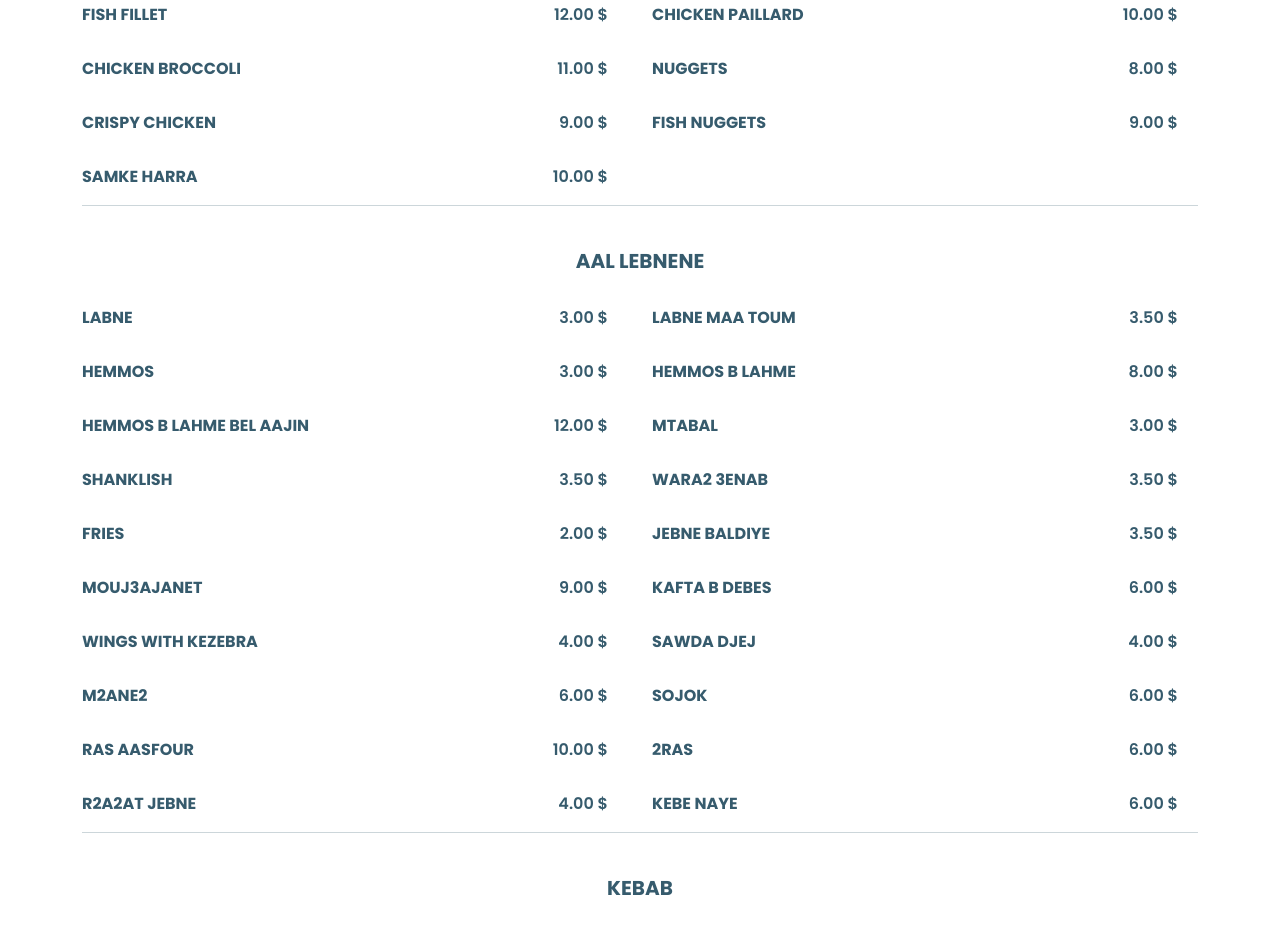
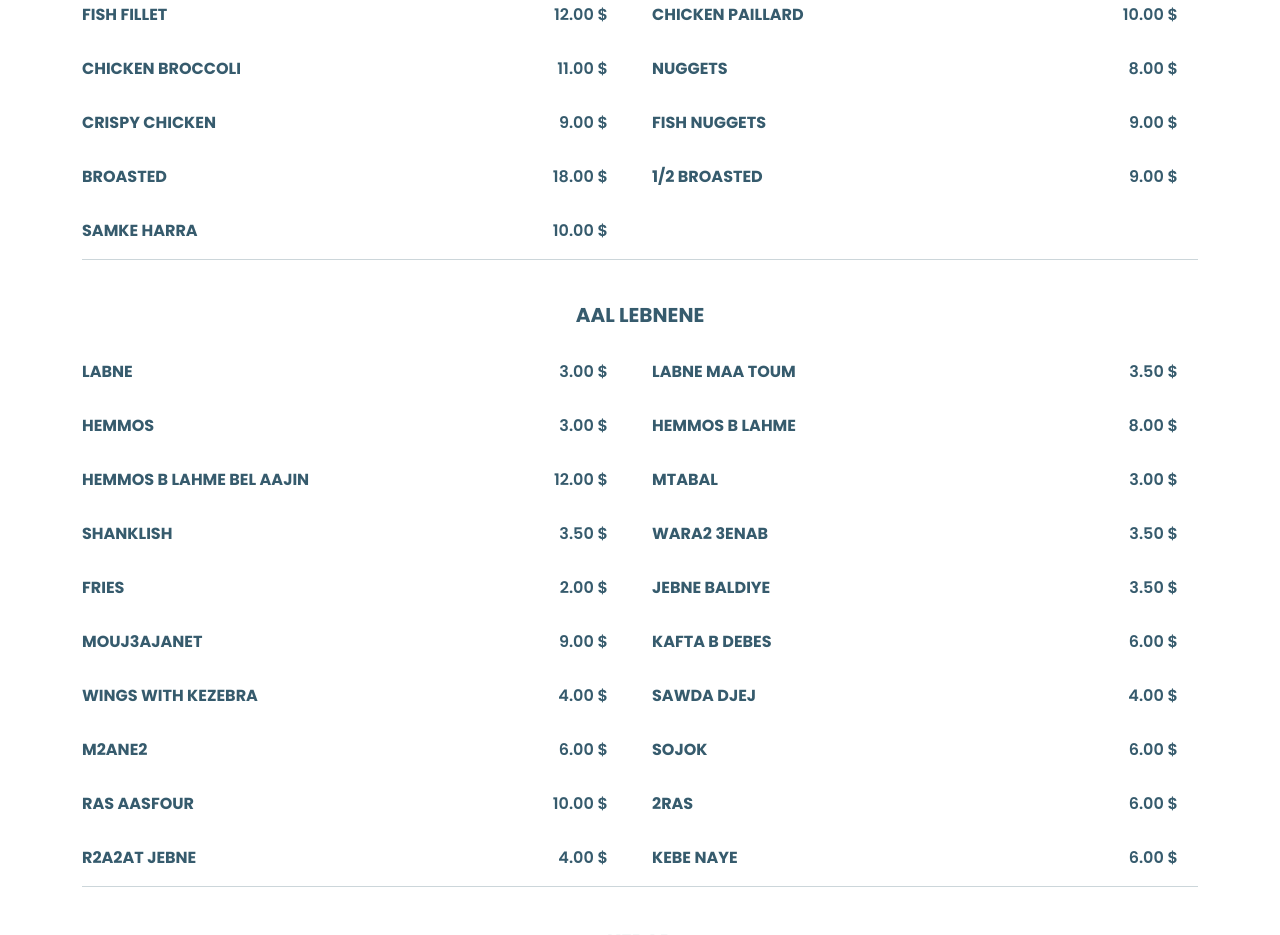
Before and after one commit to PMenu/miradorenglish, a plain HTML site: page index.html in a window 1280 px wide. Shown: the part 2666-3601 px from the top of the page. Drawn offline with Linux system fonts and the light colour scheme.

Commit message:
Update index.html

```diff
--- a/index.html
+++ b/index.html
@@ -625,6 +625,18 @@
 
         <div class="col-lg-6 menu-item filter-main">
           <div class="menu-content">
+          BROASTED <span>18.00 $</span>
+          </div>
+        </div>
+
+        <div class="col-lg-6 menu-item filter-main">
+          <div class="menu-content">
+           1/2 BROASTED <span>9.00 $</span>
+          </div>
+        </div>
+
+        <div class="col-lg-6 menu-item filter-main">
+          <div class="menu-content">
             SAMKE HARRA <span>10.00 $</span>
           </div>
         </div>
```
